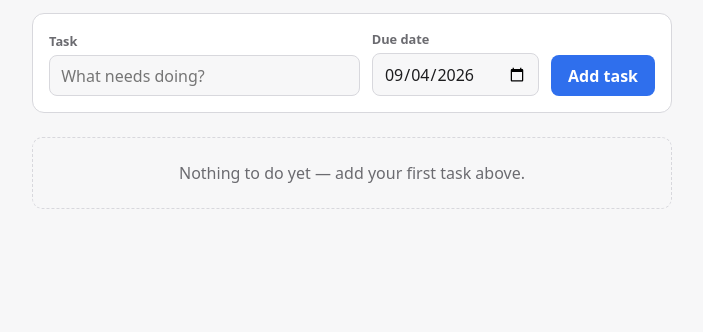
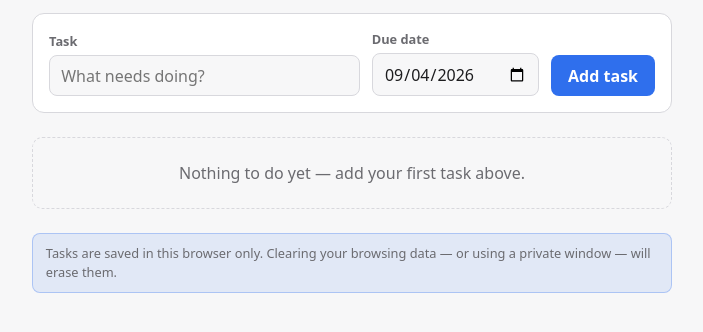
Before and after one commit to rajukolikapogu-hg/I2L-simple-todo-app, a website built with Vite: page index.html in a window 1280 px wide. Shown: the part 70-402 px from the top of the page, without its empty margins (288-991 px from the left). Built offline with nearby package versions, Linux system fonts and the light colour scheme.

Commit message:
feat(ui): add an in-app notice about local-storage data loss
Closes #14

Co-Authored-By: Claude Opus 5 (1M context) <noreply@anthropic.com>
Claude-Session: https://claude.ai/code/session_018DDGk5NaQeVKNHckrCUW19

```diff
--- a/src/main.ts
+++ b/src/main.ts
@@ -4,8 +4,8 @@ import { TaskStorage } from './storage/taskStorage';
 import { resolveStorage } from './storage/safeStorage';
 import { mountApp } from './ui/app';
 
-const { storage } = resolveStorage();
+const { storage, persistent } = resolveStorage();
 const store = new TaskStore(new TaskStorage(storage));
 
 const root = document.querySelector<HTMLDivElement>('#app');
-if (root) mountApp(root, store);
+if (root) mountApp(root, store, { persistent });
--- a/src/styles.css
+++ b/src/styles.css
@@ -49,12 +49,22 @@ h1 {
 }
 
 .notice {
-  background: color-mix(in srgb, var(--accent) 12%, transparent);
-  border: 1px solid color-mix(in srgb, var(--accent) 35%, transparent);
+  background: color-mix(in srgb, var(--accent) 10%, transparent);
+  border: 1px solid color-mix(in srgb, var(--accent) 30%, transparent);
   border-radius: 0.5rem;
+  color: var(--muted);
+  font-size: 0.8rem;
+  line-height: 1.5;
+  margin: 1.5rem 0 0;
+  padding: 0.6rem 0.8rem;
+}
+
+/* Louder only when storage is genuinely broken, which is a real risk to the
+   user's data rather than a standing caveat. */
+.notice--warning {
+  background: color-mix(in srgb, #c0392b 10%, transparent);
+  border-color: color-mix(in srgb, #c0392b 40%, transparent);
   color: var(--text);
-  font-size: 0.85rem;
-  padding: 0.6rem 0.8rem;
 }
 
 .task-form {
--- a/src/ui/app.ts
+++ b/src/ui/app.ts
@@ -4,9 +4,19 @@ import { isIsoDate } from '../domain/task';
 import { validateNewTask } from '../domain/validation';
 import { createTaskForm } from './taskForm';
 import { renderTaskList } from './taskList';
+import { createStorageNotice } from './storageNotice';
+
+export interface MountOptions {
+  /** False when storage is unavailable, which changes the wording of the notice. */
+  persistent?: boolean;
+}
 
 /** Builds the app shell into `root` and keeps it in sync with the store. */
-export function mountApp(root: HTMLElement, store: TaskStore): void {
+export function mountApp(
+  root: HTMLElement,
+  store: TaskStore,
+  options: MountOptions = {},
+): void {
   const main = document.createElement('main');
   main.className = 'app';
 
@@ -40,7 +50,10 @@ export function mountApp(root: HTMLElement, store: TaskStore): void {
 
   form.element.setAttribute('aria-labelledby', formHeading.id);
 
-  main.append(heading, formHeading, form.element, list);
+  // Below the list, so it does not sit between the user and the create form.
+  const notice = createStorageNotice(options.persistent ?? true);
+
+  main.append(heading, formHeading, form.element, list, notice);
   root.replaceChildren(main);
 
   // Saving a due date re-sorts the list, which replaces the row the user was
--- /dev/null
+++ b/src/ui/storageNotice.ts
@@ -0,0 +1,21 @@
+export const STORAGE_NOTICE =
+  'Tasks are saved in this browser only. Clearing your browsing data — or using ' +
+  'a private window — will erase them.';
+
+export const NO_STORAGE_NOTICE =
+  'This browser is not saving data, so tasks will only last until you close the tab.';
+
+/**
+ * A small standing notice about the local-storage limitation.
+ *
+ * `role="note"` rather than a live region: the text is present from first paint
+ * and never changes, so announcing it as an alert would interrupt the user for
+ * something that is simply part of the page.
+ */
+export function createStorageNotice(persistent: boolean): HTMLElement {
+  const notice = document.createElement('p');
+  notice.className = persistent ? 'notice' : 'notice notice--warning';
+  notice.setAttribute('role', 'note');
+  notice.textContent = persistent ? STORAGE_NOTICE : NO_STORAGE_NOTICE;
+  return notice;
+}
```
Also changed, not shown: test/storageNotice.test.ts (added, +79 -0 lines).
